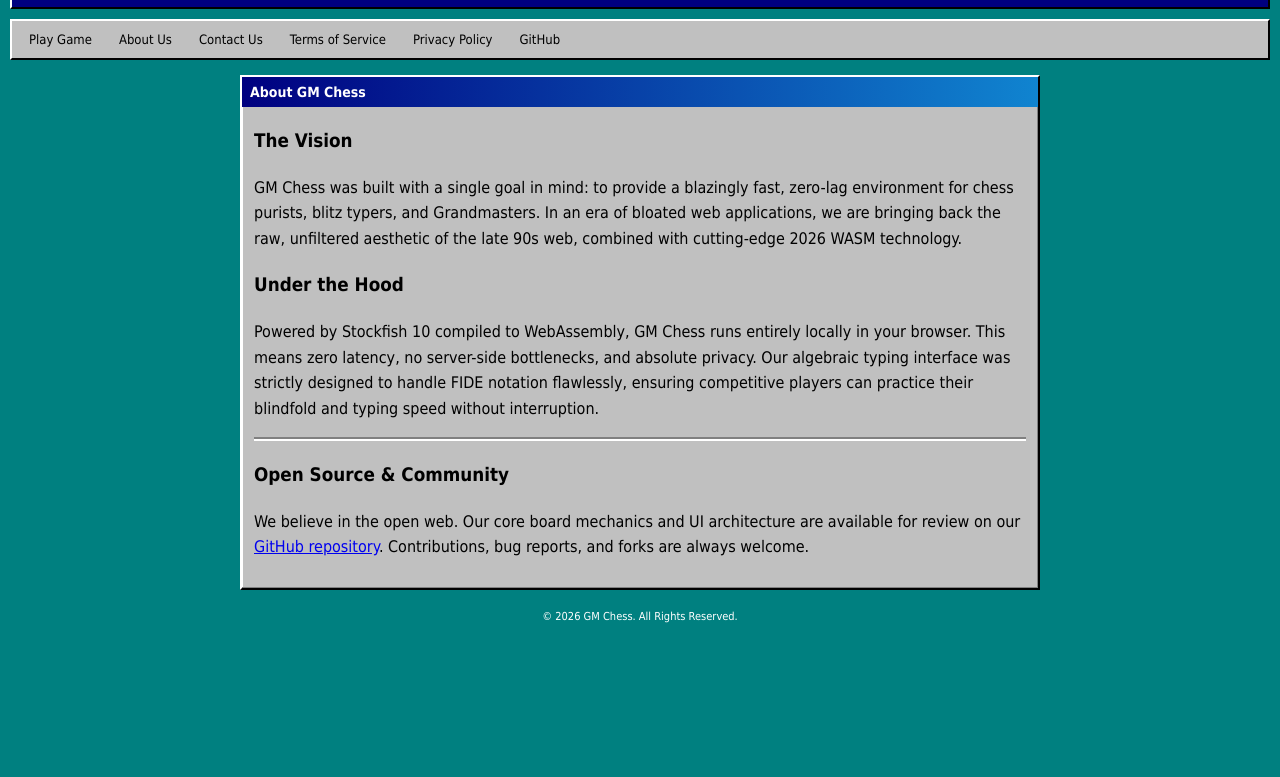
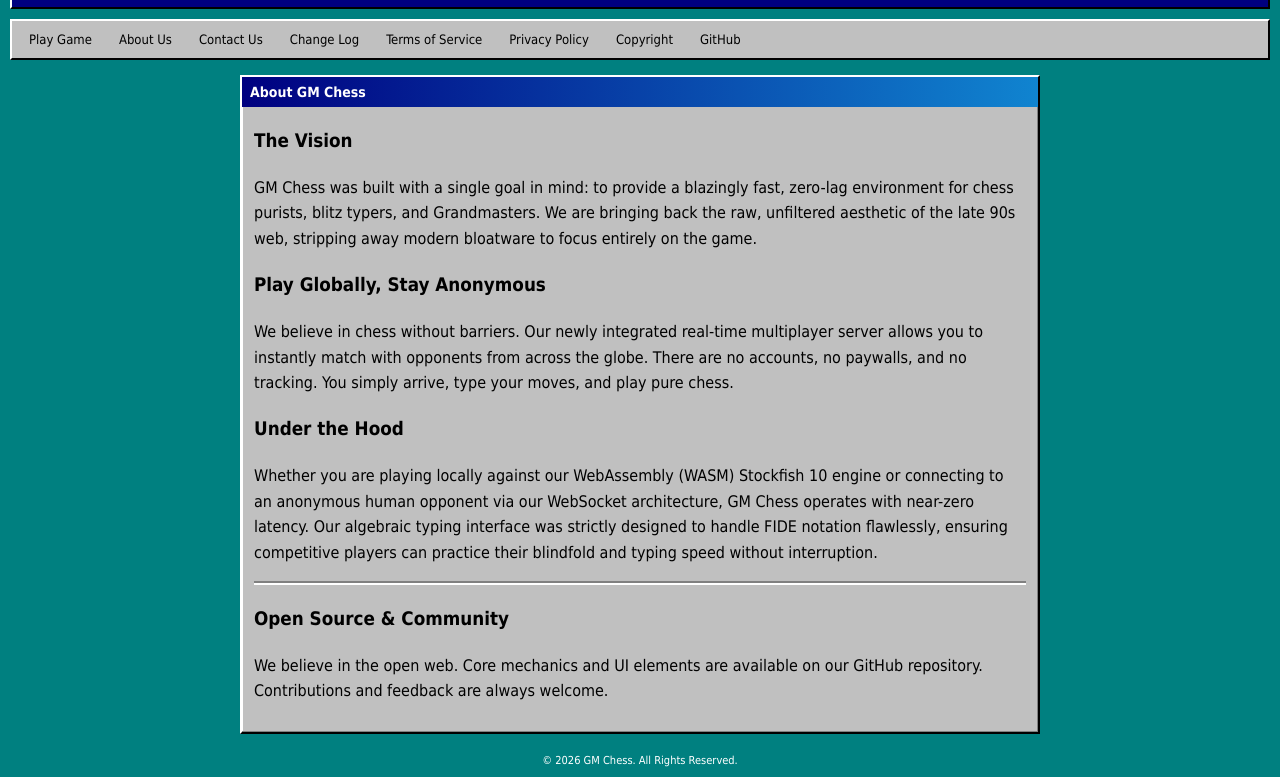
Before and after one commit to freelancedaksh-web/GMChess, a website: page about.html in a window 1280 px wide. Shown: the part 66-843 px from the top of the page. Before the commit the page ends 800 px from the top, so only its background shows below. Drawn offline with Linux system fonts and the light colour scheme.

Commit message:
Update about.html

```diff
--- a/about.html
+++ b/about.html
@@ -16,29 +16,33 @@
         </div>
     </header>
 
-    <!-- Paste Global Nav Bar Here -->
     <nav class="nav-bar">
         <a href="index.html">Play Game</a>
         <a href="about.html">About Us</a>
         <a href="contact.html">Contact Us</a>
+        <a href="changelog.html">Change Log</a>
         <a href="terms.html">Terms of Service</a>
         <a href="privacy.html">Privacy Policy</a>
-        <a href="https://github.com/userpuythonacsd/GMChess" target="_blank">GitHub</a>
+        <a href="copyright.html">Copyright</a>
+        <a href="github.html">GitHub</a>
     </nav>
 
     <main class="panel" style="max-width: 800px; margin: 0 auto; line-height: 1.6;">
         <h2 class="panel-title">About GM Chess</h2>
 
         <h3>The Vision</h3>
-        <p>GM Chess was built with a single goal in mind: to provide a blazingly fast, zero-lag environment for chess purists, blitz typers, and Grandmasters. In an era of bloated web applications, we are bringing back the raw, unfiltered aesthetic of the late 90s web, combined with cutting-edge 2026 WASM technology.</p>
+        <p>GM Chess was built with a single goal in mind: to provide a blazingly fast, zero-lag environment for chess purists, blitz typers, and Grandmasters. We are bringing back the raw, unfiltered aesthetic of the late 90s web, stripping away modern bloatware to focus entirely on the game.</p>
+
+        <h3>Play Globally, Stay Anonymous</h3>
+        <p>We believe in chess without barriers. Our newly integrated real-time multiplayer server allows you to instantly match with opponents from across the globe. There are no accounts, no paywalls, and no tracking. You simply arrive, type your moves, and play pure chess.</p>
 
         <h3>Under the Hood</h3>
-        <p>Powered by Stockfish 10 compiled to WebAssembly, GM Chess runs entirely locally in your browser. This means zero latency, no server-side bottlenecks, and absolute privacy. Our algebraic typing interface was strictly designed to handle FIDE notation flawlessly, ensuring competitive players can practice their blindfold and typing speed without interruption.</p>
+        <p>Whether you are playing locally against our WebAssembly (WASM) Stockfish 10 engine or connecting to an anonymous human opponent via our WebSocket architecture, GM Chess operates with near-zero latency. Our algebraic typing interface was strictly designed to handle FIDE notation flawlessly, ensuring competitive players can practice their blindfold and typing speed without interruption.</p>
 
         <hr class="retro-hr">
 
         <h3>Open Source & Community</h3>
-        <p>We believe in the open web. Our core board mechanics and UI architecture are available for review on our <a href="https://github.com/YOUR_GITHUB_USERNAME" target="_blank" style="color: #0000ee;">GitHub repository</a>. Contributions, bug reports, and forks are always welcome.</p>
+        <p>We believe in the open web. Core mechanics and UI elements are available on our GitHub repository. Contributions and feedback are always welcome.</p>
     </main>
 
     <footer class="footer">
```
